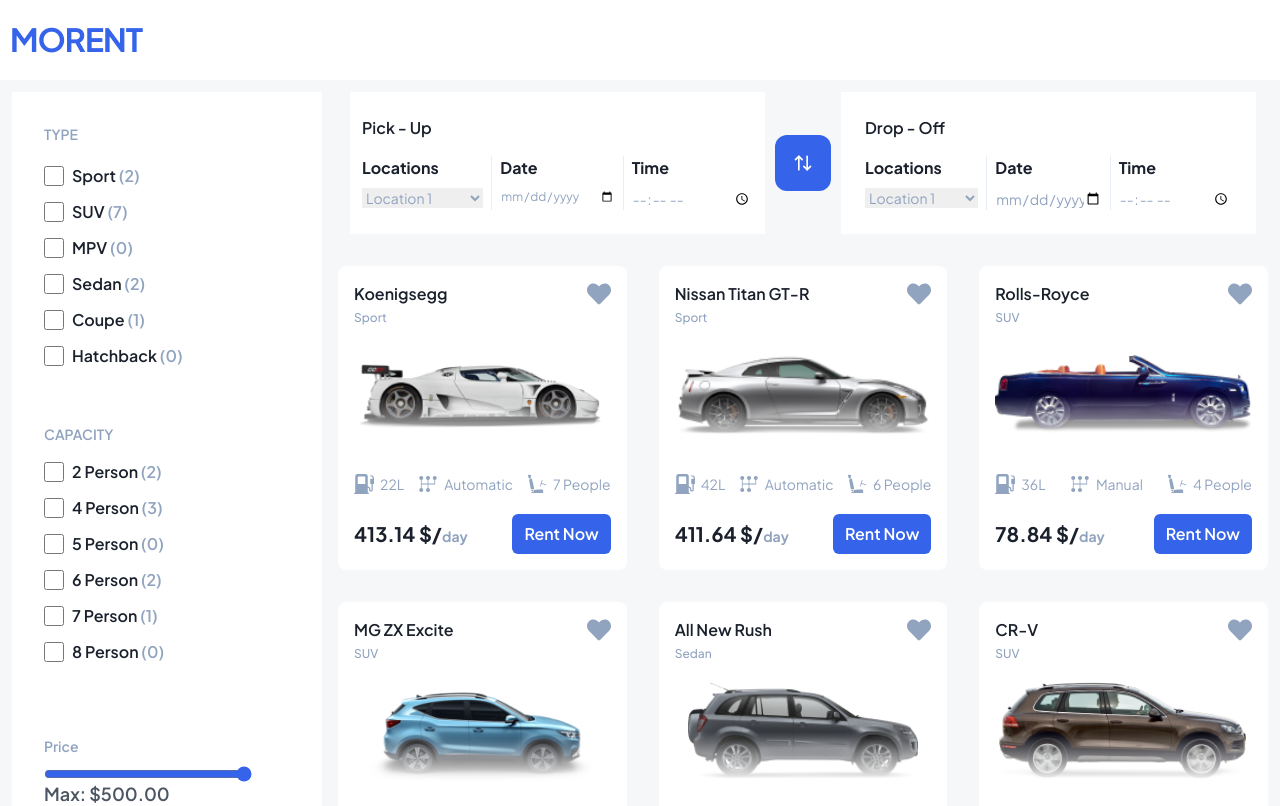
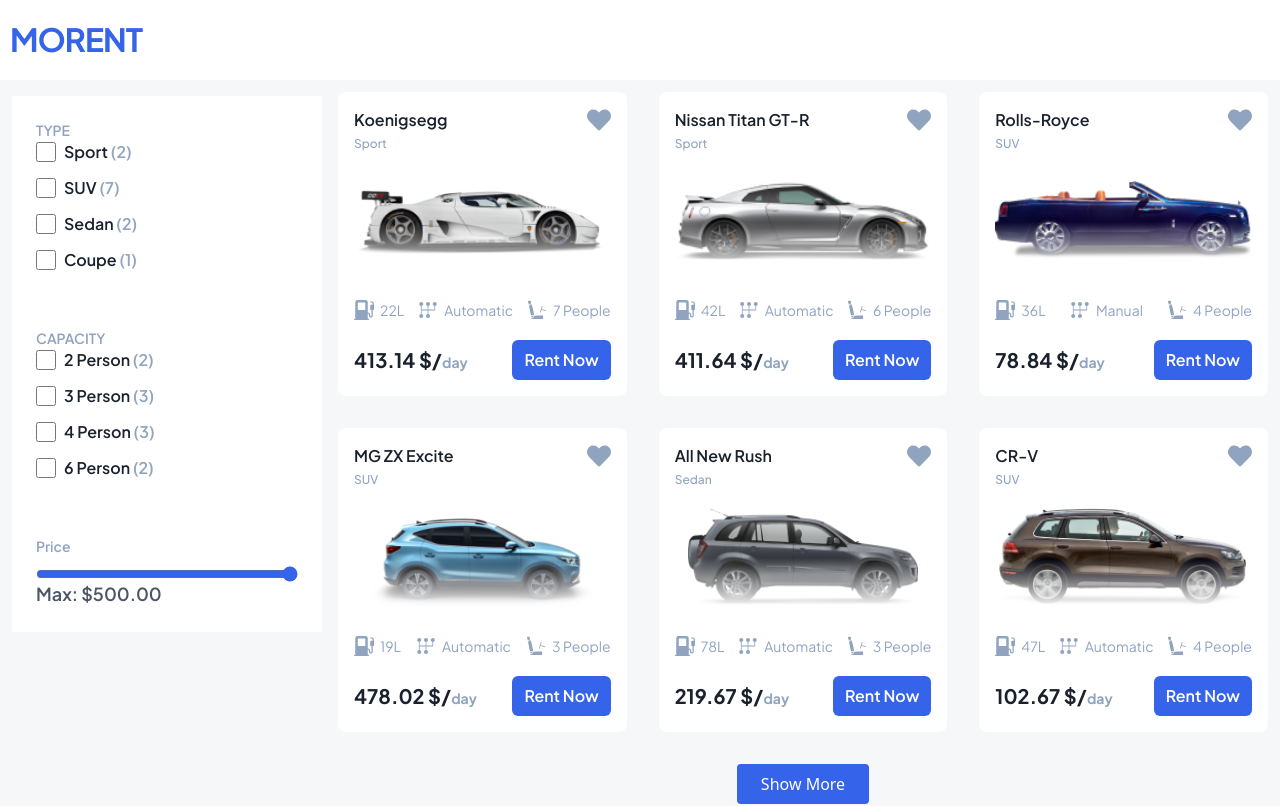
Before and after one commit to Mohammad-Nadil/MORENT, a React (Vite) app: page /category in a window 1280 px wide. Shown: the top 806 px of the page. Built offline with nearby package versions, Linux system fonts and the light colour scheme.

Commit message:
fix: Update layout structure in RootLayout component; add body overflow handling in Category component; clean up useLenis hook formatting

```diff
--- a/src/component/RootLayout.jsx
+++ b/src/component/RootLayout.jsx
@@ -10,14 +10,14 @@
 const RootLayout = () => {
   useLenis();
   return (
-    <>
+    <div>
       <Toaster position="bottom-right" reverseOrder={false} />
       <ScrollToTop />
       <Navbar />
       <RouteLoader />
       <Outlet />
       <Footer />
-    </>
+    </div>
   );
 };
 
--- a/src/component/pages/Category.jsx
+++ b/src/component/pages/Category.jsx
@@ -1,4 +1,4 @@
-import React, { useState, useMemo } from "react";
+import React, { useState, useMemo, useEffect } from "react";
 import Container from "../layer/Container";
 import Pick2 from "../layer/Pick2";
 import { motion } from "framer-motion";
@@ -7,6 +7,7 @@
 
 const Category = () => {
   const allCars = useSelector((state) => state.rent.allCars);
+  const [filterOpen, setFilterOpen] = useState(false);
 
   let [itemsPerPage, setItemsPerPage] = useState(6);
   let [activeSection, setActiveSection] = useState(null);
@@ -53,24 +54,56 @@
     );
   };
 
+  useEffect(() => {
+    if (filterOpen) {
+      document.body.style.position = "fixed";
+      document.body.style.width = "100%";
+    } else {
+      document.body.style.position = "static";
+    }
+
+    return () => {
+      document.body.style.position = "static";
+      document.body.style.width = "100%";
+    };
+  }, [filterOpen]);
+
   return (
     <div className=" xl:py-3">
-      <Container className="flex flex-col xl:flex-row gap-4  bg-secondary">
-        <div className="sideBar flex xl:w-1/4 flex-col ">
-          <div className="p-2 xl:p-8 flex justify-between xl:flex-col gap-y-14 font-jakarta relative font-semibold text-primary-text xl:bg-white ">
+      <Container
+        className={`flex flex-col xl:flex-row gap-4  bg-secondary relative overflow-x-clip `}
+      >
+        <div
+          onClick={() => setFilterOpen(false)}
+          className={`absolute top-0 left-0 w-full h-full bg-black/50  duration-300 z-40 ${
+            filterOpen ? "visible opacity-100" : "invisible opacity-0"
+          }`}
+        ></div>
+
+        <button
+          onClick={() => setFilterOpen(!filterOpen)}
+          className={`xl:hidden fixed bottom-0 right-0 -translate-x-1/4 -translate-y-1/2 z-50 bg-primary py-2 font-jakarta font-semibold text-white rounded-full px-4 `}
+        >
+          filter
+        </button>
+        <div
+          className={`sideBar absolute xl:sticky flex w-3/4 sm:w-full xl:w-1/4 flex-col top-0 z-50 duration-300 rounded xl:touch-none ${
+            filterOpen ? " left-0" : "  -left-full"
+          } `}
+        >
+          <div className="p-2 xl:p-6 flex sm:flex-row xl:flex-col justify-between flex-col xl:gap-y-14 font-jakarta relative font-semibold text-primary-text  xl:sticky xl:top-24 bg-white">
             {/* TYPE SECTION */}
-            <div className="flex xl:flex-col items-center xl:items-start  rounded-md gap-y-5   ">
+            <div className="flex-col  rounded-md gap-y-5   ">
               <p
                 onClick={() => toggleSection("type")}
-                className="font-semibold text-sm text-secondary-text   cursor-pointer"
+                className="font-semibold text-sm text-secondary-text   cursor-pointer px-2 xl:px-0"
               >
                 TYPE
               </p>
               <div
-                className={`flex flex-col absolute z-50 xl:static top-full left-0 bg-white border xl:border-none gap-y-3 p-4 xl:p-0     transition-all duration-300 ${activeSection === "type" ? "opacity-100 visible" : "opacity-0 invisible"} xl:visible xl:opacity-100`}
+                className={`flex flex-col  bg-white gap-y-3 p-4 xl:p-0     transition-all duration-300 `}
               >
-                {["Sport", "SUV", "MPV", "Sedan", "Coupe", "Hatchback"].map(
-                  (type) => (
+                {["Sport", "SUV", "Sedan", "Coupe"].map((type) => (
                   <div key={type} className="flex items-center gap-x-2">
                     <input
                       type="checkbox"
@@ -91,23 +124,22 @@
                       </span>
                     </label>
                   </div>
-                  ),
-                )}
+                ))}
               </div>
             </div>
 
             {/* CAPACITY SECTION */}
-            <div className="flex flex-col items-center xl:items-start  ">
+            <div className="flex flex-col   ">
               <p
                 onClick={() => toggleSection("cap")}
-                className="font-semibold  rounded-md text-sm text-secondary-text p-2 xl:p-0 cursor-pointer"
+                className="font-semibold  rounded-md text-sm text-secondary-text px-2 xl:px-0 cursor-pointer"
               >
                 CAPACITY
               </p>
               <div
-                className={`flex flex-col absolute xl:static bg-white border xl:border-none top-full py-4 px-8 xl:px-0 z-30 gap-y-3 transition-all duration-300 ${activeSection === "cap" ? " opacity-100 visible" : " opacity-0 invisible"} xl:opacity-100 xl:visible `}
+                className={`flex flex-col  p-4 xl:p-0 z-30 gap-y-3 transition-all duration-300  `}
               >
-                {[2, 4, 5, 6, 7, 8].map((cap) => (
+                {[2, 3, 4, 6].map((cap) => (
                   <div key={cap} className="flex items-center gap-x-2">
                     <input
                       type="checkbox"
@@ -140,9 +172,7 @@
               >
                 Price
               </p>
-              <div
-                className={`flex flex-col absolute xl:static top-full right-0 bg-white p-4 xl:p-0 border xl:border-none z-30 w-52  ${activeSection === "price" ? "opacity-100 visible" : " opacity-0 invisible"} xl:opacity-100 xl:visible transition-all duration-300 `}
-              >
+              <div className={`flex flex-col  px-4 xl:px-0   `}>
                 <input
                   type="range"
                   min="0"
@@ -159,11 +189,7 @@
 
         {/* MAIN CONTENT */}
         <div className="main w-full xl:w-3/4 gap-8 flex flex-col ">
-          <Pick2 className="w-full" />
-
-          {/* Paginate ke filteredCars pass korchi */}
           <Paginate itemsPerPage={itemsPerPage} cars={filteredCars} />
-
           {filteredCars.length > itemsPerPage && (
             <motion.button
               whileHover={{ scale: 1.05 }}
@@ -189,6 +215,7 @@
       </Container>
     </div>
   );
+  j;
 };
 
 export default Category;
--- a/src/hook/useLenis.js
+++ b/src/hook/useLenis.js
@@ -5,12 +5,12 @@
 
 export default function useLenis() {
   const location = useLocation();
-
   useEffect(() => {
     const lenis = new Lenis({
       duration: 1.25,
       smooth: true,
       smoothTouch: false,
+
     });
 
     function raf(time) {
```
Lines whose indentation alone changed are shown as unchanged.
